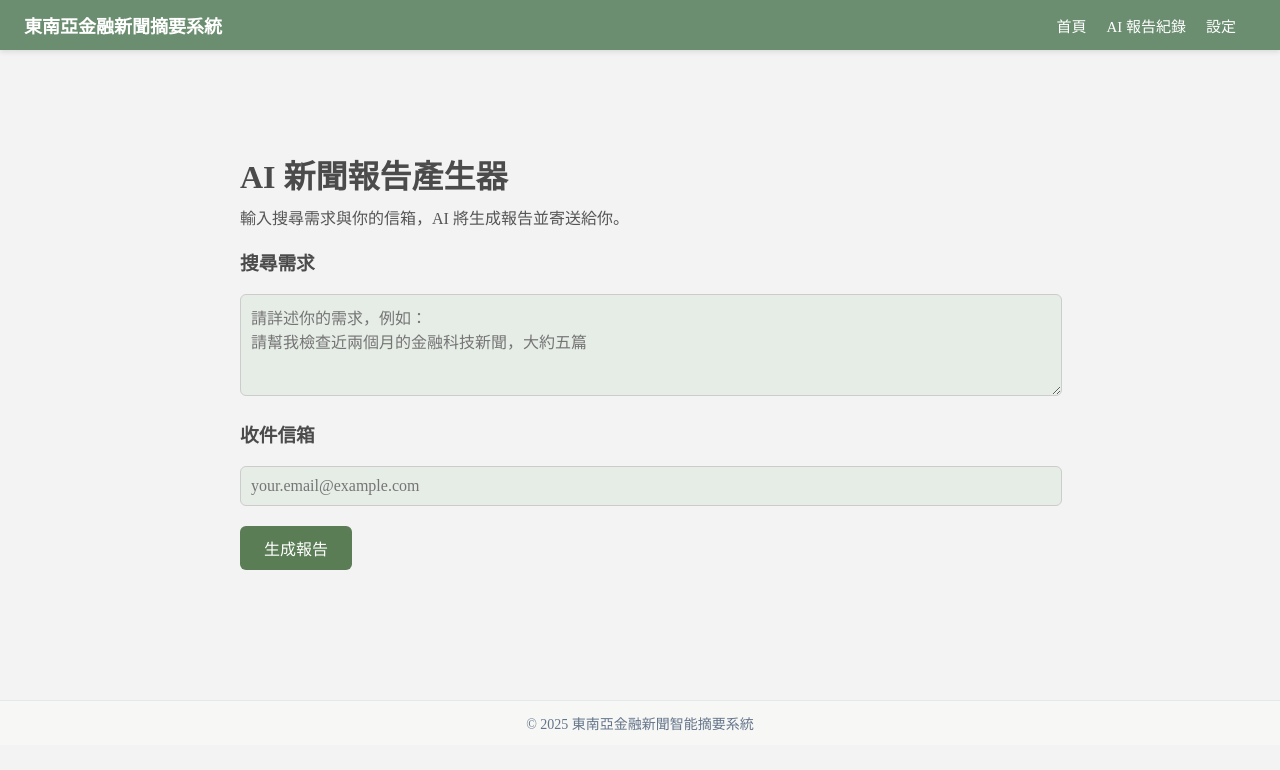
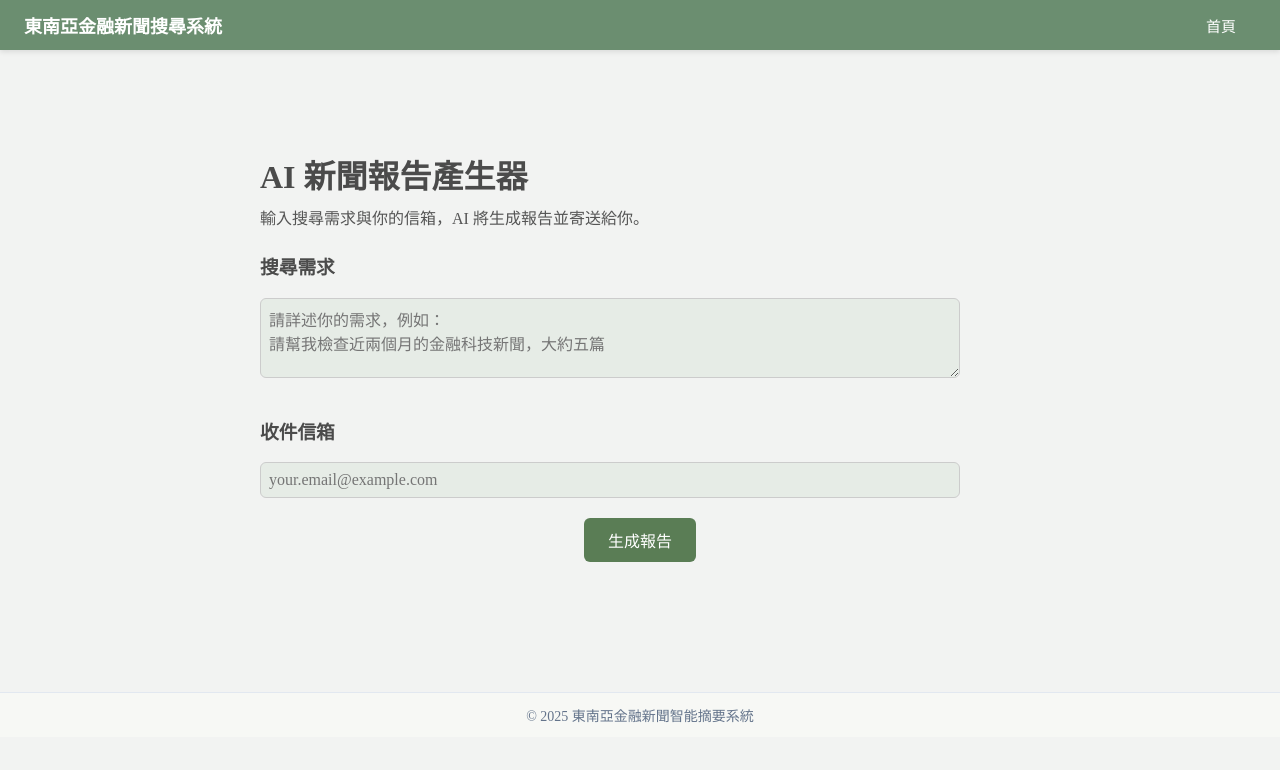
Before and after one commit to fishstar2023/FinancialNewsSearch, a React (Vite) app: page / in a window 1280 px wide. Shown: the top 770 px of the page. Built offline with nearby package versions, Linux system fonts and the light colour scheme.

Commit message:
版面調整

```diff
--- a/src/App.tsx
+++ b/src/App.tsx
@@ -27,18 +27,18 @@ const App: React.FC = () => {
           }}
         >
           <div style={{ fontWeight: "bold", fontSize: "18px" }}>
-            東南亞金融新聞摘要系統
+            東南亞金融新聞搜尋系統
           </div>
           <div>
             <Link to="/" style={navLinkStyle}>
               首頁
             </Link>
-            { <Link to="/reports" style={navLinkStyle}>
+            {/*<Link to="/reports" style={navLinkStyle}>
               AI 報告紀錄
-            </Link> }
-            <Link to="/settings" style={navLinkStyle}>
+            </Link> */}
+            {/*<Link to="/settings" style={navLinkStyle}>
               設定
-            </Link>
+            </Link> */}
           </div>
         </nav>
 
--- a/src/components/Dashboard.css
+++ b/src/components/Dashboard.css
@@ -1,8 +1,10 @@
 /* -------------------- Dashboard Container -------------------- */
 .dashboard-container {
   max-width: 800px;
+  width: 100%;
   margin: 0 auto;
   padding: 20px;
+  box-sizing: border-box;
   font-family: "Source Han Serif SC", "思源宋體", "Noto Serif SC", serif;
 }
 
@@ -19,12 +21,16 @@
 /* -------------------- Section 樣式 -------------------- */
 .section {
   margin-bottom: 20px;
+  display: flex;
+  flex-direction: column;
 }
 
 .prompt-input,
 .email-input {
   width: 100%;
-  padding: 10px;
+  padding: 8px;
+  max-width: 700px;
+  box-sizing: border-box;
   font-size: 1rem;
   border: 1px solid #ccc;
   border-radius: 6px;
@@ -55,6 +61,8 @@
 /* -------------------- 生成按鈕 -------------------- */
 .generate-section {
   margin-bottom: 20px;
+  display: flex;
+  justify-content: center;
 }
 
 .action-button {
@@ -106,6 +114,7 @@
 .progress-bar-wrapper {
   width: 100%;
   height: 14px;
+  max-width: 700px;
   background-color: #eee;
   border-radius: 7px;
   overflow: hidden;
```
